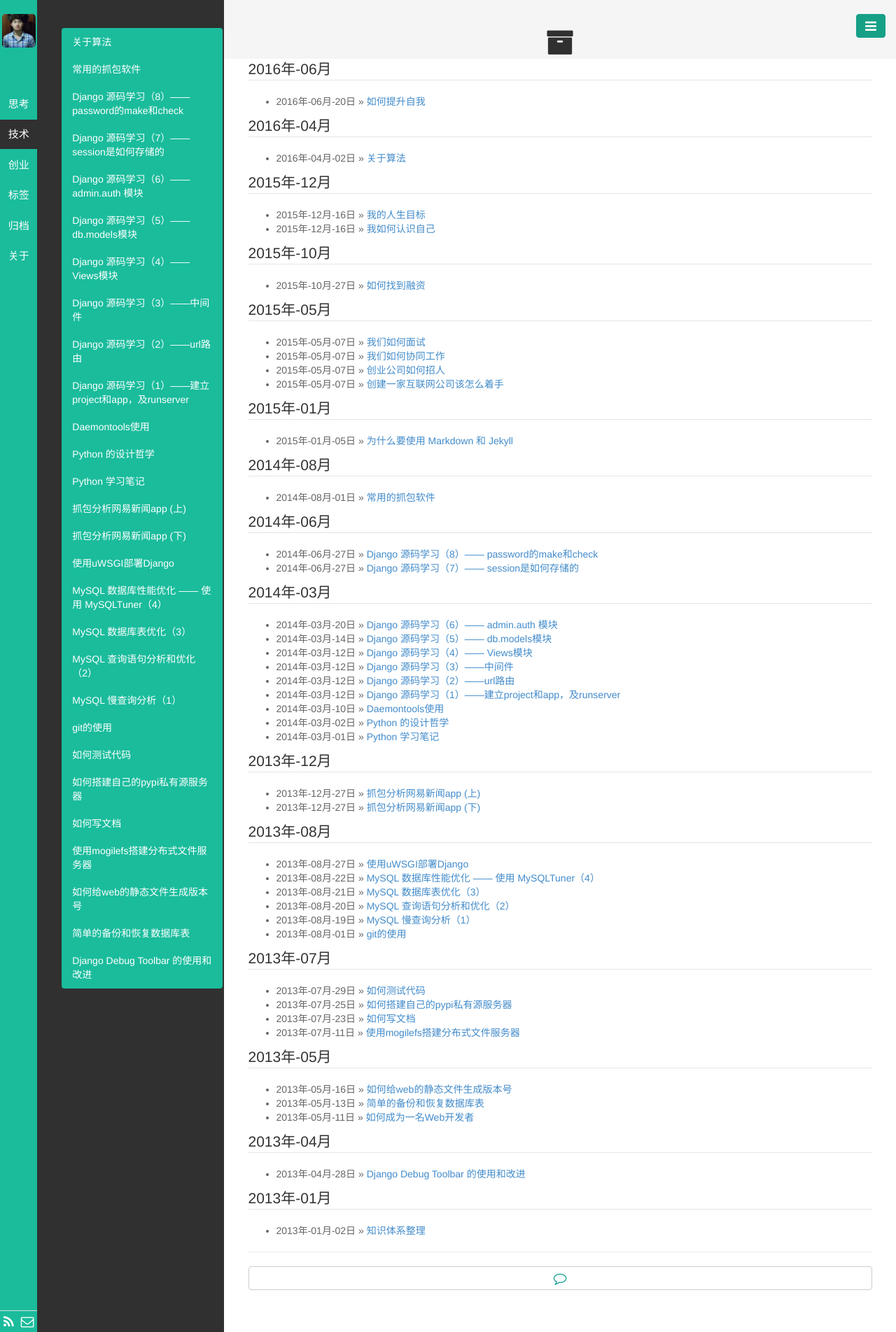
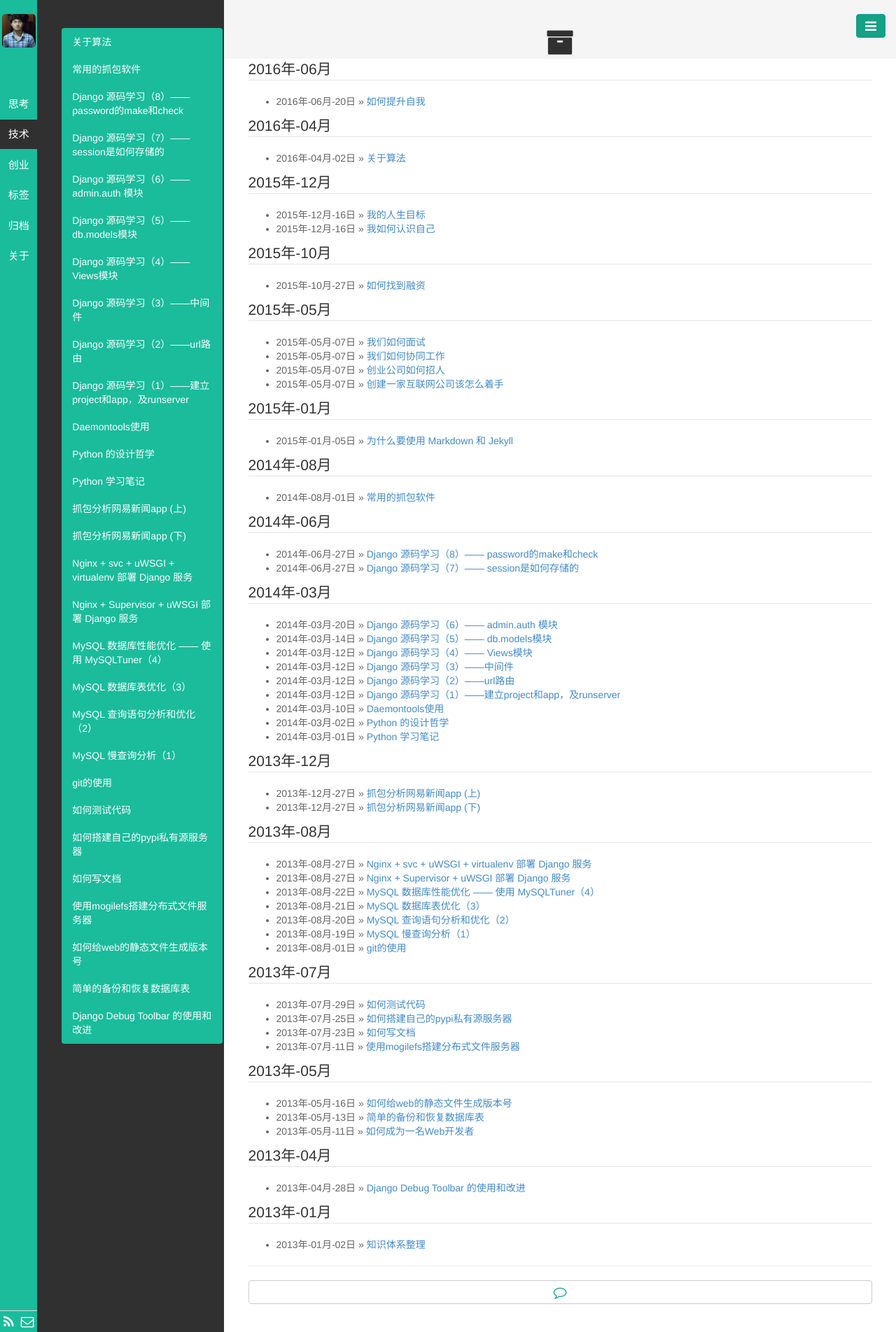
Before and after one commit to yijingping/yijingping.github.com, a Jekyll site: the page built from pages/archive.html, in a window 1280 px wide. Shown: the whole page at 70% size. Built offline with Jekyll 4.4.1, drawn with Linux system fonts in a browser that asks for light colours; some of the changed lines change nothing that is shown.

Commit message:
add nginx + supervisor + uWsgi 部署Django服务

```diff
--- /dev/null
+++ b/_posts/技术/2013-08-27-django-deployment-2.md
@@ -0,0 +1,161 @@
+---
+layout: post
+title: Nginx + Supervisor + uWSGI 部署 Django 服务
+category: 技术
+tags: Django
+---
+这一篇介绍使用 Nginx + Supervisor + uWSGI 部署 Django 服务。
+
+高德地图的服务器比较多，仅web服务就100多台，每台服务器的工作都比较单一，所以就没有部署virtualenv。
+
+因此我们为了保证服务器的纯净，也可以不用virtualenv。
+
+下面演示一下，我们的微博爬虫平台的部署
+
+# 下载工程
+一般我们的web工程都放在 `/var/www`下面，`0fenbei`是一个组，所以把`weibo-spider`放在`/var/www/0fenbei/`目录下。
+
+	cd /var/www/0fenbei/
+	git clone https://github.com/bowenpay/weibo-spider.git
+
+在工程目录下，有以下文件：
+
+    ├── weibo-spider/
+            ├── nginx.conf
+            ├── supervisor.conf
+            ├── uwsgi.ini
+            └── requirements.txt
+
+包含了下面所有的用到的配置文件.
+
+
+# uWsgi
+
+其具体配置如下:
+
+    [uwsgi]
+    chdir=/var/www/0fenbei/weibo-spider
+    py-autoreload=3  #实现和django自带server一样更新文件自动重启功能
+    module=weibospider.wsgi:application
+    master=True
+    pidfile=/tmp/weibospider.pid
+    vacuum=True   # clear environment on exit
+    socket=127.0.0.1:49160
+    processes=1    # 启动5个进程
+    harakiri=20 # respawn processes taking more than 20 seconds
+    max-requests=5000  # 请求5000次后重启
+    # daemonize=/var/log/bowenpay/weibo-spider-uwsgi.log # 不使用daemon模式，防止supervisor自动重启
+
+可以通过命令来测试配置是否正常
+
+    # 启动web服务
+    uwsgi --http-socket 0.0.0.0:3031 --chdir /var/www/0fenbei/weibo-spider/ --wsgi-file weibospider/wsgi.py --master --processes 4 --threads 2 --stats 0.0.0.0:9191
+
+然后打开浏览器访问: http://你的服务器ip:3031, 看能否访问网站。 测试通过后,可以结束上面的进程。
+
+
+# 配置Supervisor
+`Supervisor`是用来将`uWsgi`做成一个守护进程的，通过`supervisor`命令或者网页服务也能启动和停止`uUwsgi`.
+
+安装和运行`Supervisor`请参考官方文档: [http://supervisord.org/](http://supervisord.org/) 。
+
+下面开始配置`Supervisor`。
+
+    # 使用软链接, 载入 `supervisor` 的配置
+    cd /etc/supervisord.d/
+    sudo ln -s /var/www/0fenbei/weibo-spider/supervisor.conf weibospider.0fenbei.com.conf
+
+    # supervisor 更新配置,并启动进程
+    sudo supervisorctl -c /etc/supervisord.conf
+    > reread
+    > update
+    > status
+
+这个时候可以看到服务已经启动起来了。
+
+`Supervisor`的配置如下:
+
+    [program:uwsgi-weibospider.0fenbei.com]
+    # 确保uwsgi命令的路径是对的
+    command=/usr/bin/uwsgi --ini /var/www/0fenbei/weibo-spider/uwsgi.ini
+    directory=/var/www/0fenbei/weibo-spider
+    umask=022
+    # 以ripple用户运行
+    user=ripple
+    startsecs=0
+    stopwaitsecs=0
+    autostart=true
+    autorestart=true
+    # 注意确保路径存在
+    stdout_logfile=/var/log/bowenpay/weibo-spider.stdout.log
+    stderr_logfile=/var/log/bowenpay/weibo-spider.stderr.log
+    stopsignal=QUIT
+    killasgroup=true
+
+    [supervisord]
+
+如果不想使用`Supervisor`也可以，只要把上面`uwsgi.ini`文件中关于最后一行关于`daemonize`的注释去掉, 直接用以下命令启动`uWsgi`。
+
+    /usr/bin/uwsgi --ini /var/www/0fenbei/weibo-spider/uwsgi.ini
+
+
+# 配置Nginx
+使用软链接, 将 `nginx.conf` 写入到 `nginx` 的配置中:
+
+    cd /etc/nginx/conf.d/
+    sudo ln -s /var/www/0fenbei/weibo-spider/nginx.conf weibospider.0fenbei.com.conf
+
+
+然后重启 `nginx`
+
+    sudo systemctl restart nginx
+
+`nginx.conf` 的配置内容如下:
+
+    upstream weibospider_0fenbei_uwsgi_backend {
+    	# django工程在49160端口启动
+        server 127.0.0.1:49160;
+    }
+
+    server {
+        listen   80;
+        # 通过该域名访问
+        server_name weibospider.0fenbei.com;
+
+    	# 禁止访问git文件
+        location ^~ /.git {
+            deny all;
+        }
+
+    	# django的静态文件，直接通过nginx访问，不走uWsgi。
+    	# 静态文件的目录是：/var/www/0fenbei/weibo-spider/static/
+        location ^~ /static {
+            root   /var/www/0fenbei/weibo-spider;
+            index  index.html;
+            expires 1M;
+            access_log off;
+            add_header Cache-Control "public";
+        }
+    	# 非静态文件请求都走uWsgi，具体端口在upstream配置
+        location / {
+            proxy_next_upstream error timeout http_500 http_503;
+            proxy_connect_timeout 4000ms;
+            proxy_read_timeout    30s;
+            proxy_set_header Host $host;
+            proxy_set_header X-Real-IP $remote_addr;
+            proxy_set_header X-Forwarded-For $remote_addr;
+            proxy_set_header X-Rewrite-URL $request_uri;
+            client_max_body_size 10m;
+
+    		# 通过 upstream
+            uwsgi_pass  weibospider_0fenbei_uwsgi_backend;
+            include uwsgi_params;
+        }
+
+    }
+
+# 配置域名
+ 在你的域名提供服务商处,增加一条域名解析A记录,将域名 `wechatspider.0fenbei.com` 解析到 你的服务器ip。
+ 成功后。
+
+ 这个时候打开 [http://wechatspider.0fenbei.com](http://wechatspider.0fenbei.com) ,就能成功访问网站了。
--- a/_posts/技术/2013-08-27-django-deployment.md
+++ b/_posts/技术/2013-08-27-django-deployment.md
@@ -1,6 +1,6 @@
 ---
 layout: post
-title: 使用uWSGI部署Django
+title: Nginx + svc + uWSGI + virtualenv 部署 Django 服务
 category: 技术
 tags: Django
 ---
```
